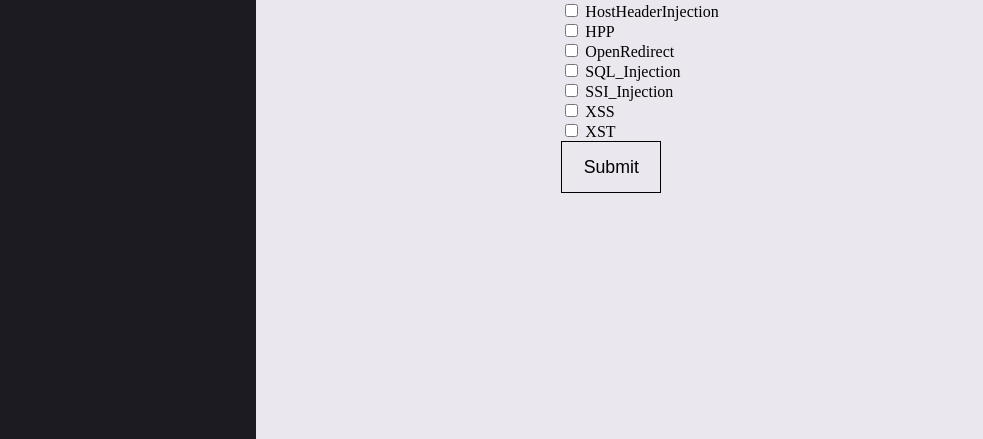
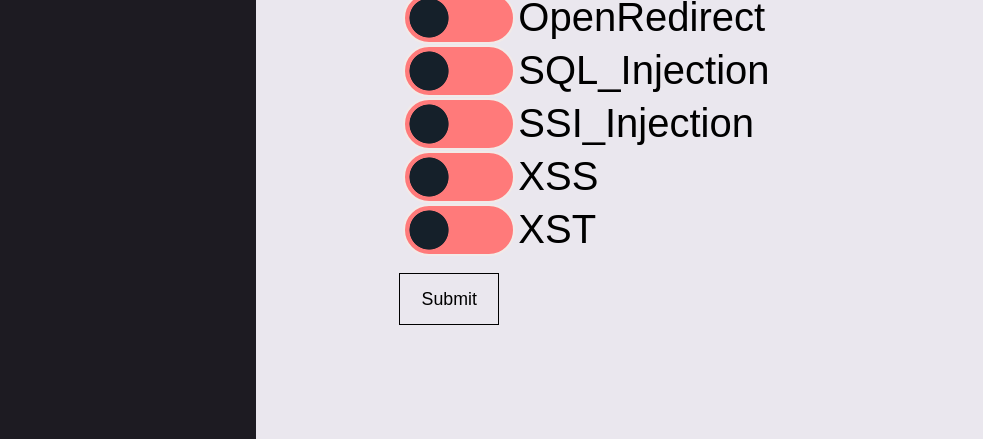
Before and after one commit to orsela2950/Tel-Hai-202-WooF, a plain HTML site: page source_files/WoofSourceFiles/WoofManagerPanel/pages/rules.html in a window 1280 px wide. Shown: the part 361-800 px from the top of the page, without its empty margins (0-983 px from the left). Drawn offline with nearby package versions, Linux system fonts and the light colour scheme.

Commit message:
made the rules form beautiful

```diff
--- a/source_files/WoofSourceFiles/WoofManagerPanel/pages/menu_styles.css
+++ b/source_files/WoofSourceFiles/WoofManagerPanel/pages/menu_styles.css
@@ -1,3 +1,15 @@
+#rulesForm label {
+    font-size: 40px;
+    vertical-align: up;
+    line-height: 20px; /* Same value as overall height for vertical alignment */
+    margin-top: -2px; /* Adjust this value to position label slightly above checkbox */
+}
+#rulesForm div {
+  display: flex; /* Make them inline-flex boxes */
+  align-items: center; /* Vertically center content */
+  height: 20px; /* Set overall height of the checkbox + label combination */
+  margin-bottom: 15px;
+}
 
 :root {
     --primary: 237, 94%, 81%;
@@ -20,7 +32,7 @@
     /* misc */
     --transition-main: .175, .685, .32;
     /* Fonts */
-    --font-main: "Poppins";
+    --font-main: "Arial";
 }
 
 /* ===========
@@ -34,6 +46,7 @@
 *, *::before, *::after {
     box-sizing: inherit;
 }
+
 html, body {
     margin: 0;
     width: 100%;
@@ -457,3 +470,29 @@ select {
 @media only screen and (max-width: 496px) {
 
 }
+
+input[type='checkbox'] {
+  --s: 40px; /* adjust this to control the size*/
+
+  height: var(--s);
+  aspect-ratio: 2.5;
+  width: auto; /* some browsers need this */
+  border-radius: var(--s);
+  padding: calc(var(--s)/10);
+  cursor: pointer;
+  background:
+    radial-gradient(farthest-side,#15202a 96%,#0000)
+      var(--_p,0%)/var(--s) content-box no-repeat,
+    var(--_c,#ff7a7a);
+  box-sizing: content-box;
+  transform-origin: calc(3*var(--s)/5) 50%;
+  transition: transform cubic-bezier(0,300,1,300) .5s,background .3s .1s ease-in;
+  -webkit-appearance: none;
+  -moz-appearance: none;
+  appearance: none;
+}
+input[type='checkbox']:checked {
+  --_c: #85ff7a;
+  --_p: 100%;
+  transform-origin: calc(100% - 3*var(--s)/5) 50%;
+}
--- a/source_files/WoofSourceFiles/WoofManagerPanel/pages/rules.html
+++ b/source_files/WoofSourceFiles/WoofManagerPanel/pages/rules.html
@@ -54,38 +54,46 @@
  <div class="container">
   <h1>Rules Settings</h1>
   <form id="rulesForm" action="/submit-rules" method="POST">
-
+      <div>
         <input type="checkbox" id="DDOS" name="DDOS">
         <label for="DDOS">DDOS</label>
+      </div>
     <br>
+    <div>
       <input type="checkbox" id="HostHeaderInjection" name="HostHeaderInjection">
       <label for="HostHeaderInjection">HostHeaderInjection</label>
+    </div>
     <br>
-
+    <div>
       <input type="checkbox" id="HPP" name="HPP">
       <label for="HPP">HPP</label>
+    </div>
     <br>
-
+    <div>
       <input type="checkbox" id="OpenRedirect" name="OpenRedirect">
       <label for="OpenRedirect">OpenRedirect</label>
+    </div>
     <br>
-
+    <div>
       <input type="checkbox" id="SQL_Injection" name="SQL_Injection">
       <label for="SQL_Injection">SQL_Injection</label>
+    </div>
     <br>
-
+    <div>
       <input type="checkbox" id="SSI_Injection" name="SSI_Injection">
       <label for="SSI_Injection">SSI_Injection</label>
+    </div>
     <br>
-
+    <div>
       <input type="checkbox" id="XSS" name="XSS">
       <label for="XSS">XSS</label>
+    </div>
     <br>
-
+    <div>
       <input type="checkbox" id="XST" name="XST">
       <label for="XST">XST</label>
+    </div>
     <br>
-
     <button type="submit">Submit</button>
   </form>
 </div>
```
Lines whose indentation alone changed are shown as unchanged.
